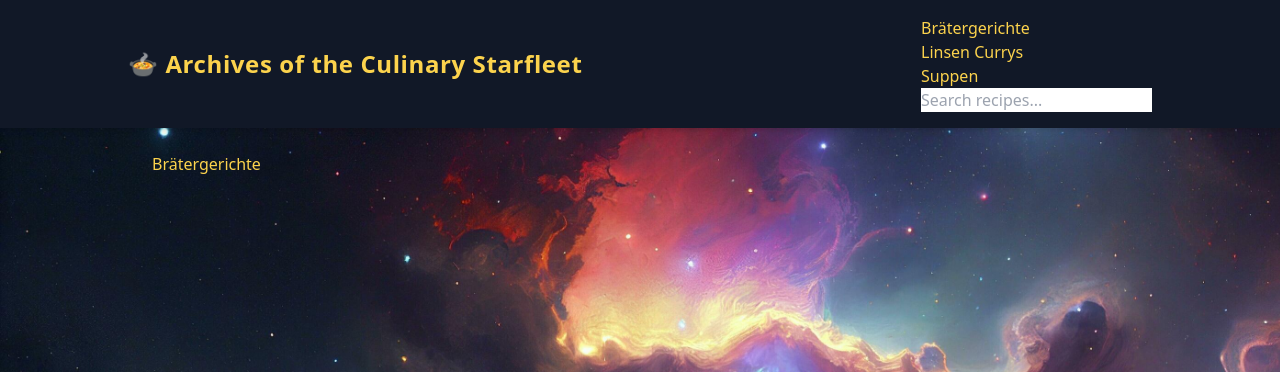
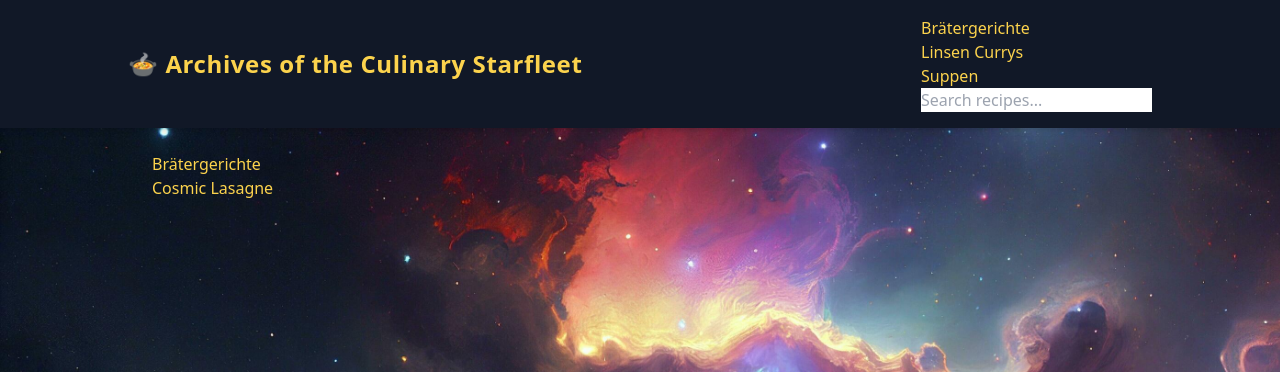
Before and after one commit to culinarystarfleet/Archives-of-the-culinary-starfleet, a Jekyll site: the page built from categories/braetergerichte.md, in a window 1280 px wide. Shown: the top 372 px of the page. Built offline with Jekyll 4.4.1, drawn with Linux system fonts in a browser that asks for light colours.

Commit message:
Update braetergerichte.md

```diff
--- a/categories/braetergerichte.md
+++ b/categories/braetergerichte.md
@@ -7,13 +7,9 @@ category: braetergerichte
 <div class="prose prose-invert max-w-none">
   <h1>{{ page.title }}</h1>
   <ul class="space-y-2">
-    {% assign cat_recipes = site.recipes | where_exp: "r", "r.categories contains page.category" | sort: "title" %}
-    {% for recipe in cat_recipes %}
-      <li>
-        <a href="{{ recipe.url | relative_url }}" class="text-yellow-300 hover:text-yellow-500 underline">
-          {{ recipe.title }}
-        </a>
-      </li>
-    {% endfor %}
+  {% assign cat_recipes = site.recipes | where_exp: "r", "r.path contains page.category" | sort: "title" %}
+  {% for recipe in cat_recipes %}
+    <li><a href="{{ recipe.url | relative_url }}">{{ recipe.title }}</a></li>
+  {% endfor %}
   </ul>
 </div>
```
